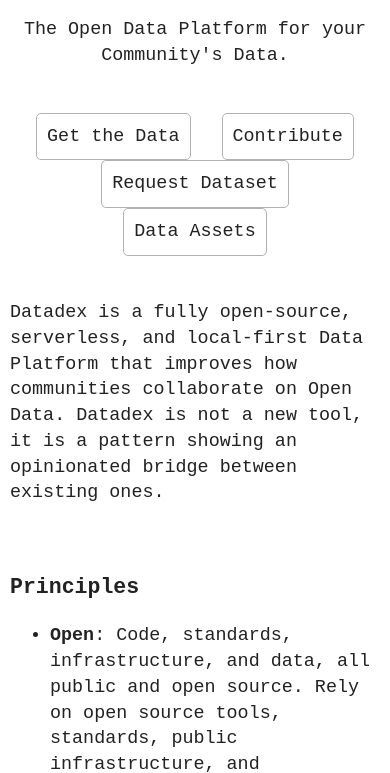
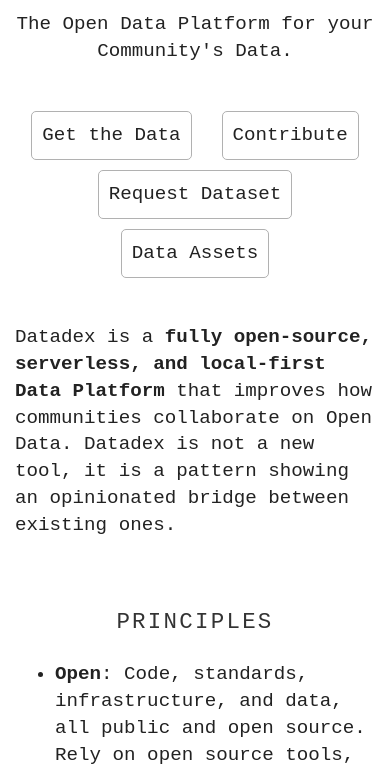
Before and after one commit to datonic/datadex, an Astro site in the folder web/: page / in a window 390 px wide. Shown: the part 263-1036 px from the top of the page. Built offline with nearby package versions, Linux system fonts and the light colour scheme; Astro itself is replaced by a stand-in of ours.

Commit message:
style: 💄 enhance homepage visual design and responsiveness

```diff
--- a/web/src/pages/index.astro
+++ b/web/src/pages/index.astro
@@ -48,15 +48,16 @@
     <br />
 
     <p>
-        Datadex is a fully open-source, serverless, and local-first Data
-        Platform that improves how communities collaborate on Open Data. Datadex
-        is not a new tool, it is a pattern showing an opinionated bridge between
-        existing ones.
+        Datadex is a <strong
+            >fully open-source, serverless, and local-first Data Platform</strong
+        > that improves how communities collaborate on Open Data. Datadex is not
+        a new tool, it is a pattern showing an opinionated bridge between existing
+        ones.
     </p>
 
     <br />
 
-    <h3>Principles</h3>
+    <h3 style="text-align: center;">Principles</h3>
 
     <ul>
         <li style="margin-bottom: 10px;">
--- a/web/src/styles.css
+++ b/web/src/styles.css
@@ -3,7 +3,7 @@
     --heading-color: #333;
     --border-color: #b1b1b1;
     --hover-color: #fbbf24;
-    --max-width: 860px;
+    --max-width: clamp(360px, 90vw, 900px);
     --bg-color: #fff;
     --logo-primary-color: #0a0a0a;
 }
@@ -19,17 +19,24 @@
 body {
     line-height: 1.4;
     font-family: "Source Code Pro", monospace;
-    font-size: 1.15rem;
+    font-size: 1.2rem;
     color: var(--text-color);
     background-color: var(--bg-color);
     max-width: var(--max-width);
-    margin: 2.5rem auto;
+    margin: 1.8rem auto;
     padding: 0 0.625rem;
 }
 
 h1 {
     font-size: 2.6em;
     color: var(--heading-color);
+}
+
+h3 {
+    color: var(--heading-color);
+    font-weight: 400;
+    letter-spacing: 0.1em;
+    text-transform: uppercase;
 }
 
 .logo {
@@ -42,8 +49,16 @@
     border-bottom: 1px solid var(--border-color);
 }
 
+a:hover {
+    background-color: var(--hover-color);
+    color: #222
+}
+
 .link-container {
-    text-align: center;
+    display: flex;
+    flex-wrap: wrap;
+    justify-content: center;
+    gap: 0.625rem;
 }
 
 .custom-link {
@@ -56,5 +71,4 @@
 
 .custom-link:hover {
     background-color: var(--hover-color);
-    color: #000;
 }
```
